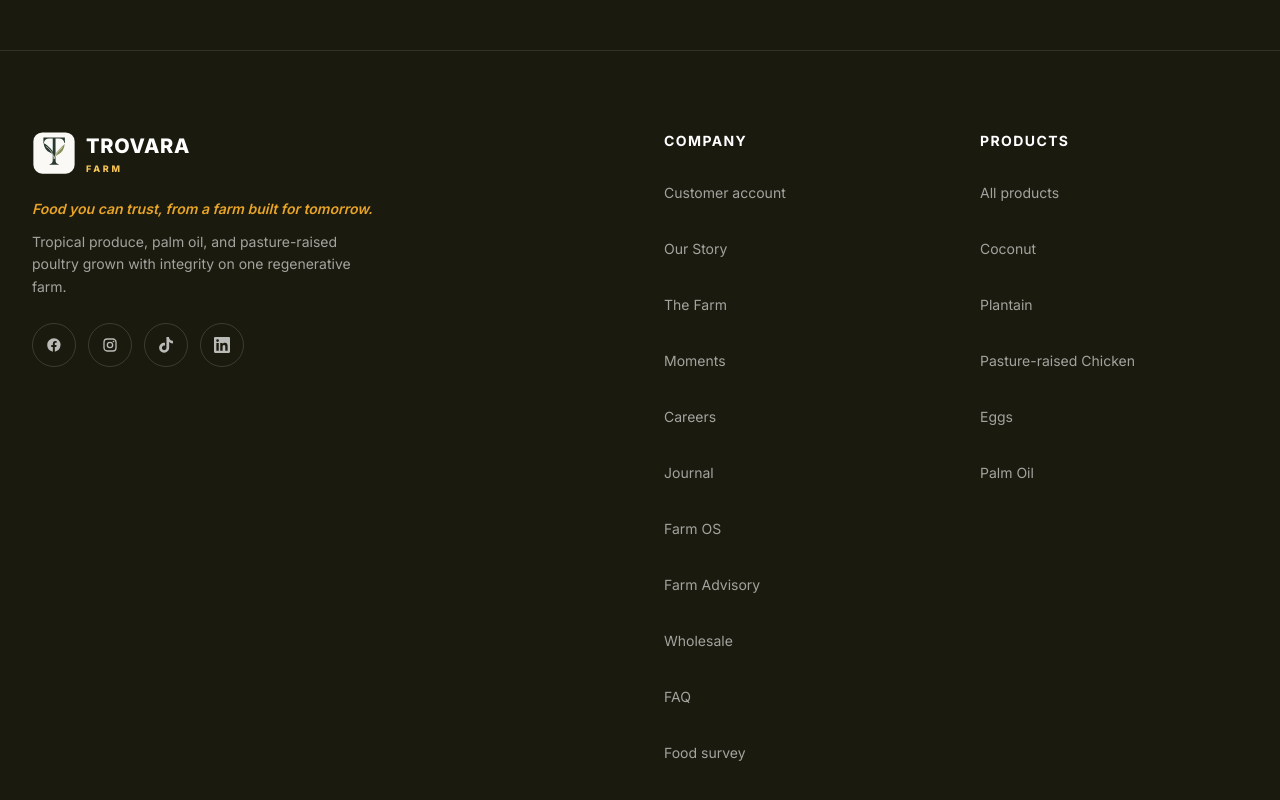
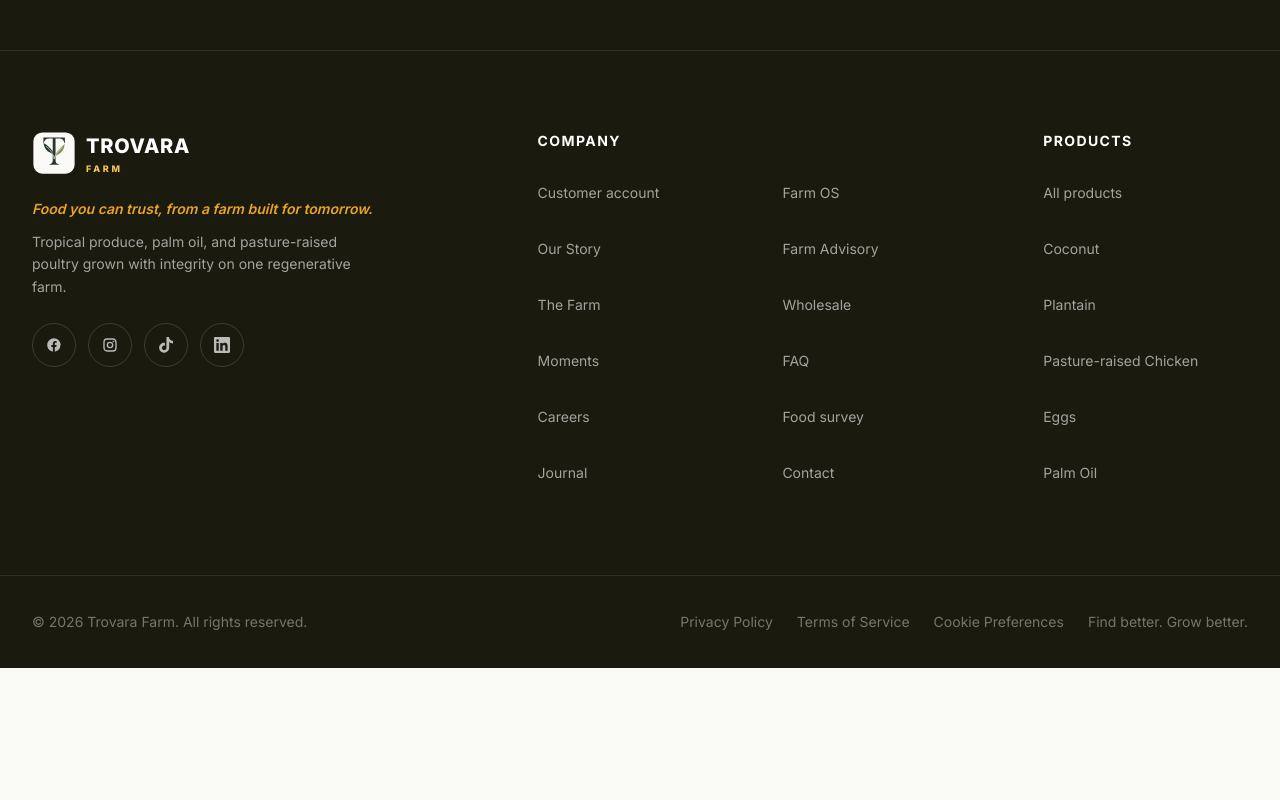
Before and after one commit to Trovaraa/trovara, a Vue app: page / in a window 1280 px wide. Shown: the part 3760-4560 px from the top of the page. After the commit the page ends 4428 px from the top, so only its background shows below. Built offline with nearby package versions, Linux system fonts and the light colour scheme.

Commit message:
feat: compact footer navigation

```diff
--- a/src/components/TheFooter.vue
+++ b/src/components/TheFooter.vue
@@ -41,6 +41,8 @@
     { label: 'Palm Oil',               to: '/products/palm-oil' },
   ],
 }
+
+const companyLinkColumns = [links.company.slice(0, 6), links.company.slice(6)]
 </script>
 
 <template>
@@ -53,9 +55,9 @@
     </section>
 
     <div class="container-trovara py-16 lg:py-20">
-      <div class="grid grid-cols-1 md:grid-cols-2 lg:grid-cols-4 gap-12">
+      <div class="grid grid-cols-1 gap-12 md:grid-cols-2 lg:grid-cols-5">
 
-        <div class="lg:col-span-2">
+        <div class="md:col-span-2 lg:col-span-2">
           <RouterLink to="/" class="flex items-center gap-2.5 mb-6 group w-fit" @click="onHomeClick">
             <TrovaraLogo tone="light" />
           </RouterLink>
@@ -123,10 +125,11 @@
           </div>
         </div>
 
-        <div>
+        <div class="lg:col-span-2">
           <h4 class="text-white font-bold text-sm uppercase tracking-widest mb-5">Company</h4>
-          <ul class="space-y-3">
-            <li v-for="link in links.company" :key="link.label">
+          <div class="grid grid-cols-2 gap-x-8">
+            <ul v-for="(column, index) in companyLinkColumns" :key="index" class="space-y-3">
+              <li v-for="link in column" :key="link.label">
                 <a
                   v-if="'href' in link && link.href"
                   :href="link.href"
@@ -143,6 +146,7 @@
                 </RouterLink>
               </li>
             </ul>
+          </div>
         </div>
 
         <div>
```
Also changed, not shown: 1 other file (tests, documents, lock files or other folders). Lines whose indentation alone changed are shown as unchanged.
